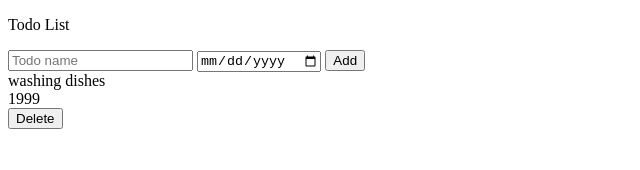
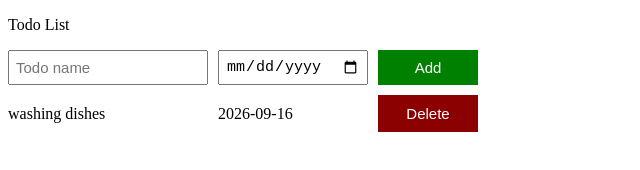
Before and after one commit to garimagc7/TodoList, a plain HTML site: page index.html in a window 1280 px wide. Shown: the whole page, without its empty margins (0-640 px from the left). Drawn offline with Linux system fonts and the light colour scheme.

Commit message:
addingCSS

```diff
--- a/index.html
+++ b/index.html
@@ -4,15 +4,16 @@
     <meta charset="UTF-8">
     <meta name="viewport" content="width=device-width, initial-scale=1.0">
     <title>TodoList</title>
+    <link rel="stylesheet" href="style.css">
 </head>
 <body>
     <p>Todo List</p>
-    <div>
-        <input class="js-input-todo" placeholder="Todo name">
-        <input class="js-input-date" type="date">
-        <button>Add</button>
+    <div class="todo-input-grid">
+        <input class="js-input-todo name-input" placeholder="Todo name">
+        <input class="js-input-date date-input" type="date">
+        <button class="add-todo-button" onclick="jsInput();">Add</button>
     </div>
-    <div class="showtodo-list"></div>
+    <div class="showtodo-list todo-grid"></div>
     <script src="script.js"></script>
 </body>
 </html>
--- a/script.js
+++ b/script.js
@@ -1,6 +1,6 @@
 let todoList = [{
     name: 'washing dishes' ,
-    date: 2026-9-18
+    date: '2026-09-16'
 }];
 showInput();
 function showInput(){
--- a/style.css
+++ b/style.css
@@ -0,0 +1,41 @@
+.body{
+    font-family: Arial, Helvetica, sans-serif;
+
+}
+.todo-grid,
+.todo-input-grid {
+  display: grid;
+  grid-template-columns: 200px 150px 100px;
+  column-gap: 10px;
+  row-gap: 10px;
+  align-items: center;
+}
+
+.todo-input-grid {
+  margin-bottom: 10px;
+  align-items: stretch;
+}
+
+.name-input,
+.date-input {
+  font-size: 15px;
+  padding: 6px;
+}
+
+.add-todo-button {
+  background-color: green;
+  color: white;
+  border: none;
+  font-size: 15px;
+  cursor: pointer;
+}
+
+.delete-todo-button {
+  background-color: darkred;
+  color: white;
+  border: none;
+  font-size: 15px;
+  cursor: pointer;
+  padding-top: 10px;
+  padding-bottom: 10px;
+}
```
